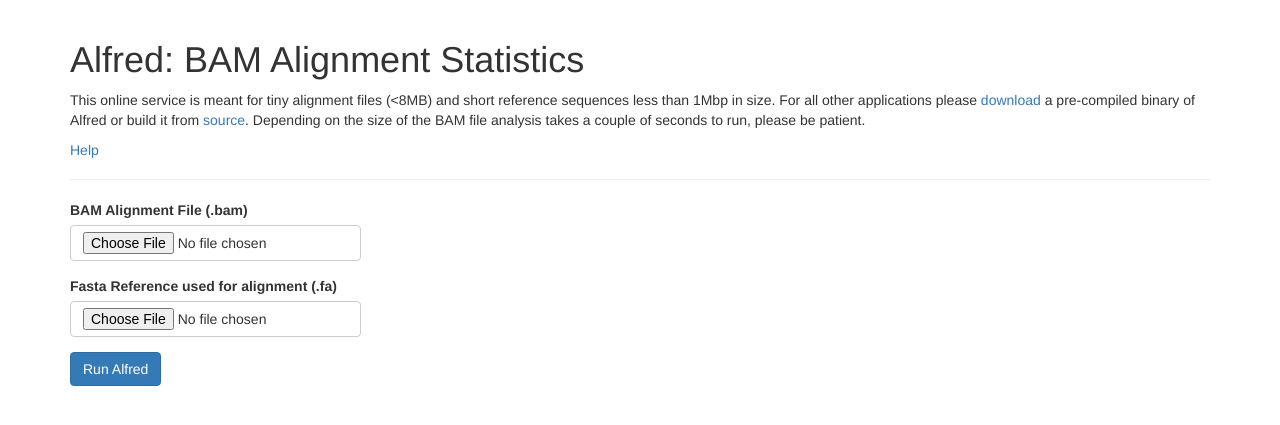
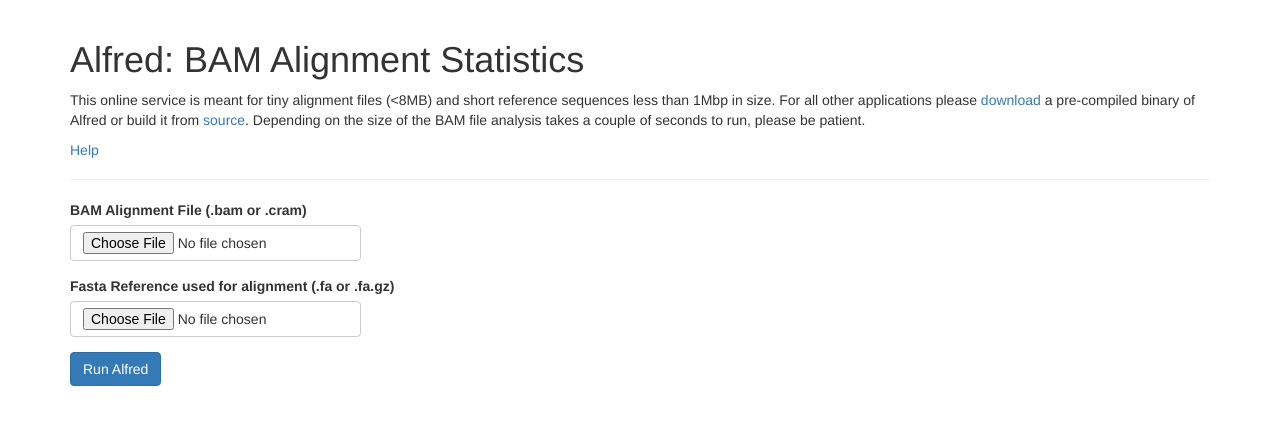
Before and after one commit to tobiasrausch/alfred, a Flask app: page / in a window 1280 px wide. Shown: the top 425 px of the page. Run offline with Flask 2, Linux system fonts and the light colour scheme; some libraries are stand-ins or nearby versions.

Commit message:
added cram and fa.gz

```diff
--- a/ws/alfred.py
+++ b/ws/alfred.py
@@ -16,7 +16,7 @@
 app.secret_key = 'soadfdafvmv'
 
 def allowed_file(filename):
-   return '.' in filename and filename.rsplit('.', 1)[1].lower() in set(['bam', 'pdf', 'fa'])
+   return '.' in filename and filename.rsplit('.', 1)[1].lower() in set(['bam', 'pdf', 'fa', 'fa.gz', 'cram'])
 
 uuid_re = re.compile(r'^[0-9a-f]{8}-[0-9a-f]{4}-[0-9a-f]{4}-[0-9a-f]{4}-[0-9a-f]{12}$')
 def is_valid_uuid(s):
--- a/ws/templates/upload.html
+++ b/ws/templates/upload.html
@@ -16,7 +16,7 @@
 
 	    <form action = "/alfred/upload" method = "POST" enctype = "multipart/form-data">
 		<div class="form-group">
-		    <label for="experiment">BAM Alignment File (.bam)</label>
+		    <label for="experiment">BAM Alignment File (.bam or .cram)</label>
 		    <br>
 		    <label class="btn btn-default btn-file">
 			<input type="file" name="experiment" id="experiment" hidden />
@@ -25,7 +25,7 @@
 		<p></p>
 		<p></p>
 		<div class="form-group">
-		    <label for="fasta">Fasta Reference used for alignment (.fa)</label>
+		    <label for="fasta">Fasta Reference used for alignment (.fa or .fa.gz)</label>
 		    <br>
 		    <label class="btn btn-default btn-file">
 			<input type="file" name="fasta" id="fasta" hidden />
```
